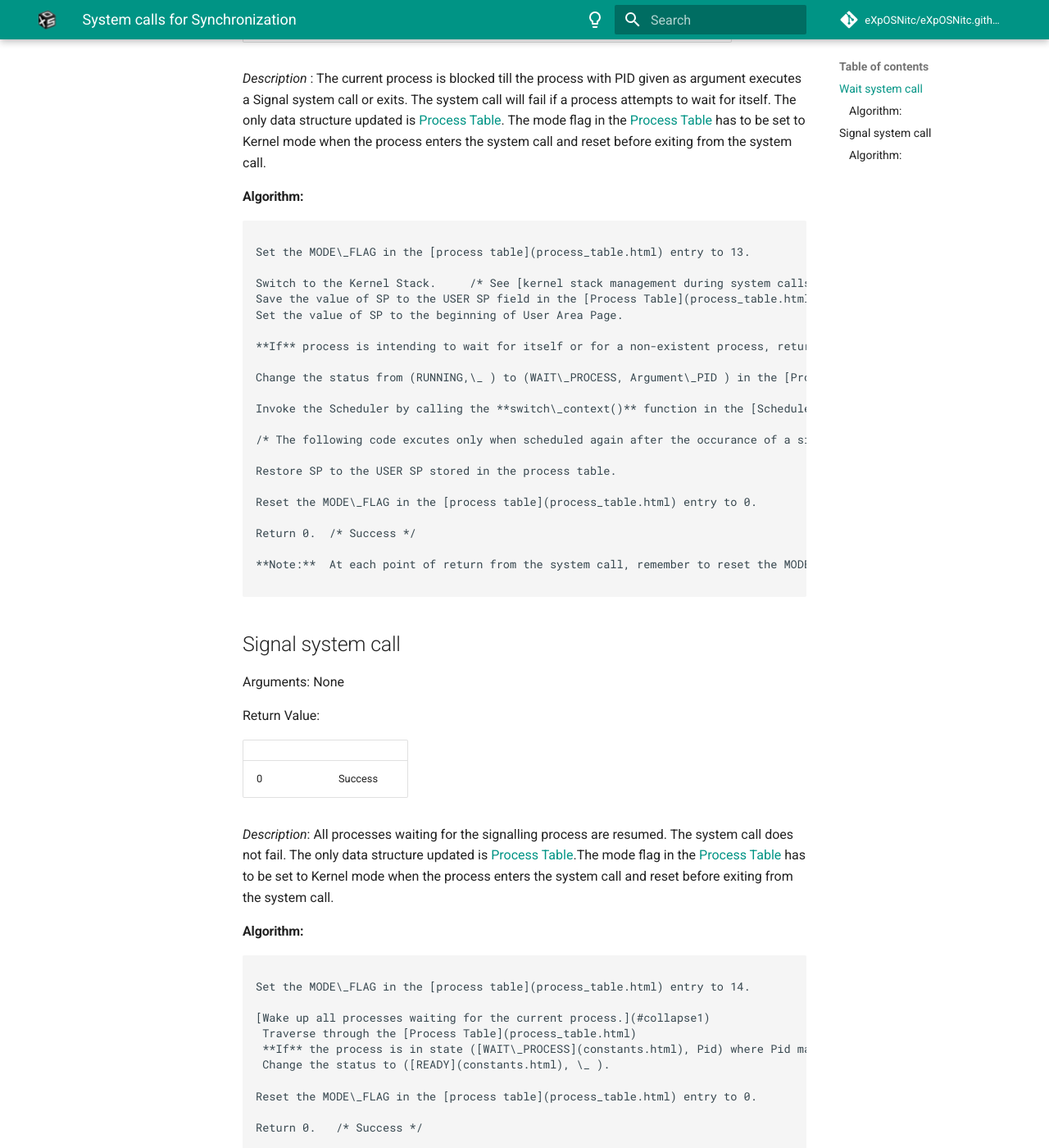
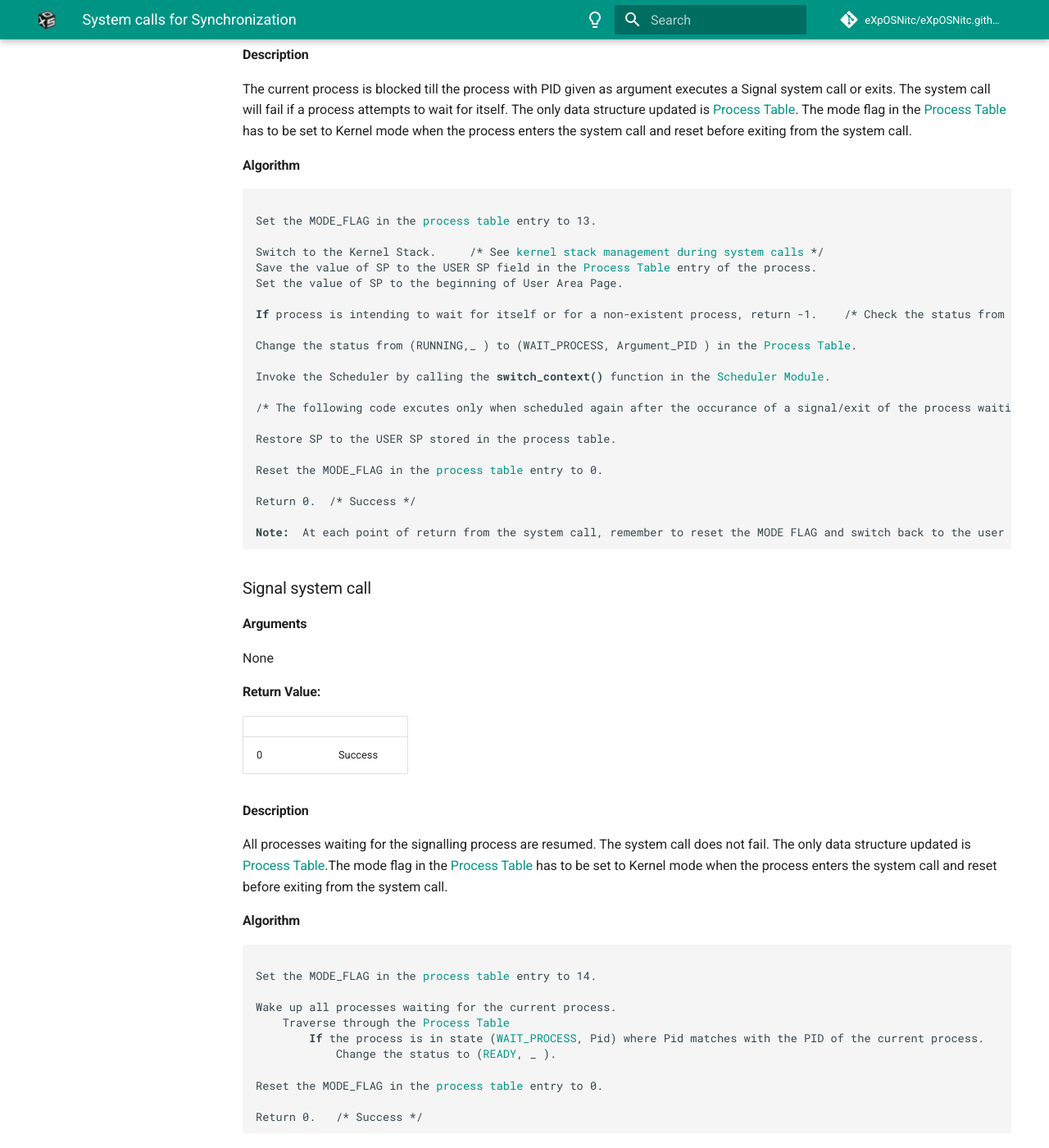
Before and after one commit to eXpOSNitc/expos-docs, an MkDocs documentation site: the page built from docs/os_design/synchronization_algos.md, in a window 1280 px wide and 1400 px high, scrolled down 539 px. Shown: the whole window at 82% size. Built offline with MkDocs 1.6.1 and Material for MkDocs 9.7.7, drawn with Linux system fonts in a browser that asks for light colours; comment, search, counter and statistics services are not loaded; some of the changed lines change nothing that is shown; some of the changed text lies outside the part shown.

Commit message:
sync alg

````diff
--- a/docs/os_design/synchronization_algos.md
+++ b/docs/os_design/synchronization_algos.md
@@ -1,101 +1,18 @@
 ---
 title: 'System calls for Synchronization'
 original_url: 'http://eXpOSNitc.github.io/os_design-files/synchronization_algos.html'
+hide:
+    - toc
 ---
 
 
 
+### Wait system call
 
+#### Arguments
+Process Identifier of the process for which the current process has to wait.
 
-
-
-System calls for Synchronization
-
-
-
-
-
-
-
-
-
-
-
-
-
-
-
-
-
-
-
-
-
-
-
-
-
-
-
-
-
-
-
-
-
-
-
-
-
-
-
-
-
-
-
-
-
-
-
-
-
-
-
-
-
-
-
-
-
-
-
-
-
-
-
-
-
-
-
-
-
-Wait system call
-----------------
-
-
-
-
-
-
-Arguments: Process Identifier of the process for which the current
-process has to wait.
-
-
-
-Return Values:
-
-
-
+#### Return Values
 
 |  |  |
 | --- | --- |
@@ -103,106 +20,65 @@
 | -1 | Given process identifier is invalid or it is the pid of the same process invoking wait |
 
 
-*Description* : The current process is blocked till the process with PID given as argument
-executes a Signal system call or exits. The system call will fail
-if a process attempts to wait for itself. The only data structure updated is [Process Table](process_table.html). The mode flag in the [Process Table](process_table.html) has to be set to Kernel mode when the process enters the system call and reset before exiting from the system call.
+#### Description
+The current process is blocked till the process with PID given as argument
+executes a Signal system call or exits. The system call will fail if a process attempts to wait for itself. The only data structure updated is [Process Table](process_table.html). The mode flag in the [Process Table](process_table.html) has to be set to Kernel mode when the process enters the system call and reset before exiting from the system call.
 
+#### Algorithm
 
+<pre><code>
+Set the MODE_FLAG in the <a href="process_table.html">process table</a> entry to 13.
 
-
-#### Algorithm:
-
-
-
-```
-
-Set the MODE\_FLAG in the [process table](process_table.html) entry to 13.
-
-Switch to the Kernel Stack. 	/* See [kernel stack management during system calls](stack_smcall.html) */
-Save the value of SP to the USER SP field in the [Process Table](process_table.html) entry of the process.
+Switch to the Kernel Stack. 	/* See <a href="stack_smcall.html">kernel stack management during system calls</a> */
+Save the value of SP to the USER SP field in the <a href="process_table.html">Process Table</a> entry of the process.
 Set the value of SP to the beginning of User Area Page.
 
-**If** process is intending to wait for itself or for a non-existent process, return -1.    /* Check the status from Process table.  */
+<b>If</b> process is intending to wait for itself or for a non-existent process, return -1.    /* Check the status from Process table.  */
 
-Change the status from (RUNNING,\_ ) to (WAIT\_PROCESS, Argument\_PID ) in the [Process Table](process_table.html).
+Change the status from (RUNNING,_ ) to (WAIT_PROCESS, Argument_PID ) in the <a href="process_table.html" target="_blank">Process Table</a>.
 
-Invoke the Scheduler by calling the **switch\_context()** function in the [Scheduler Module](../os_modules/Module_5.html).
+Invoke the Scheduler by calling the <b>switch_context()</b> function in the <a href="../os_modules/Module_5.html">Scheduler Module</a>.
 
 /* The following code excutes only when scheduled again after the occurance of a signal/exit of the process waiting for. */
 
 Restore SP to the USER SP stored in the process table.
 
-Reset the MODE\_FLAG in the [process table](process_table.html) entry to 0.
+Reset the MODE_FLAG in the <a href="process_table.html">process table</a> entry to 0.
 
-Return 0.  /* Success */
+Return 0.  /* Success */
 
-**Note:**  At each point of return from the system call, remember to reset the MODE FLAG and switch back to the user stack.
-
-```
+<b>Note: </b> At each point of return from the system call, remember to reset the MODE FLAG and switch back to the user stack.
+</code></pre>
 
 
 
 
+### Signal system call
 
+#### Arguments
+None
 
-
-
-
-
-
-
-
-Signal system call
-------------------
-
-
-
-
-
-
-Arguments: None
-
-
-Return Value:
-
-
-
+#### Return Value:
 
 |  |  |
 | --- | --- |
 | 0 | Success |
 
 
-*Description*: All processes waiting for the signalling process are resumed. The system
-call does not fail. The only data structure updated is [Process Table](process_table.html).The mode flag in the [Process Table](process_table.html) has to be set to Kernel mode when the process enters the system call and reset before exiting from the system call.
+#### Description
+All processes waiting for the signalling process are resumed. The system call does not fail. The only data structure updated is [Process Table](process_table.html).The mode flag in the [Process Table](process_table.html) has to be set to Kernel mode when the process enters the system call and reset before exiting from the system call.
 
+#### Algorithm
 
+<pre><code>
+Set the MODE_FLAG in the <a href="process_table.html">process table</a> entry to 14.
 
+Wake up all processes waiting for the current process.
+    Traverse through the <a href="process_table.html" target="_blank">Process Table</a>
+	    <b>If</b> the process is in state (<a href="constants.html" target="_blank">WAIT_PROCESS</a>, Pid) where Pid matches with the PID of the current process.
+          	Change the status to (<a href="constants.html" target="_blank">READY</a>, _ ).
 
+Reset the MODE_FLAG in the <a href="process_table.html">process table</a> entry to 0.
 
-#### Algorithm:
-
-
-
-```
-
-Set the MODE\_FLAG in the [process table](process_table.html) entry to 14.
-
-[Wake up all processes waiting for the current process.](#collapse1)
- Traverse through the [Process Table](process_table.html)
- **If** the process is in state ([WAIT\_PROCESS](constants.html), Pid) where Pid matches with the PID of the current process.
- Change the status to ([READY](constants.html), \_ ).
-
-Reset the MODE\_FLAG in the [process table](process_table.html) entry to 0.
-
-Return 0.   /* Success */
-
-```
-
-
-
-
-
-
-
- <
+Return 0.   /* Success */
+</code></pre>
````
